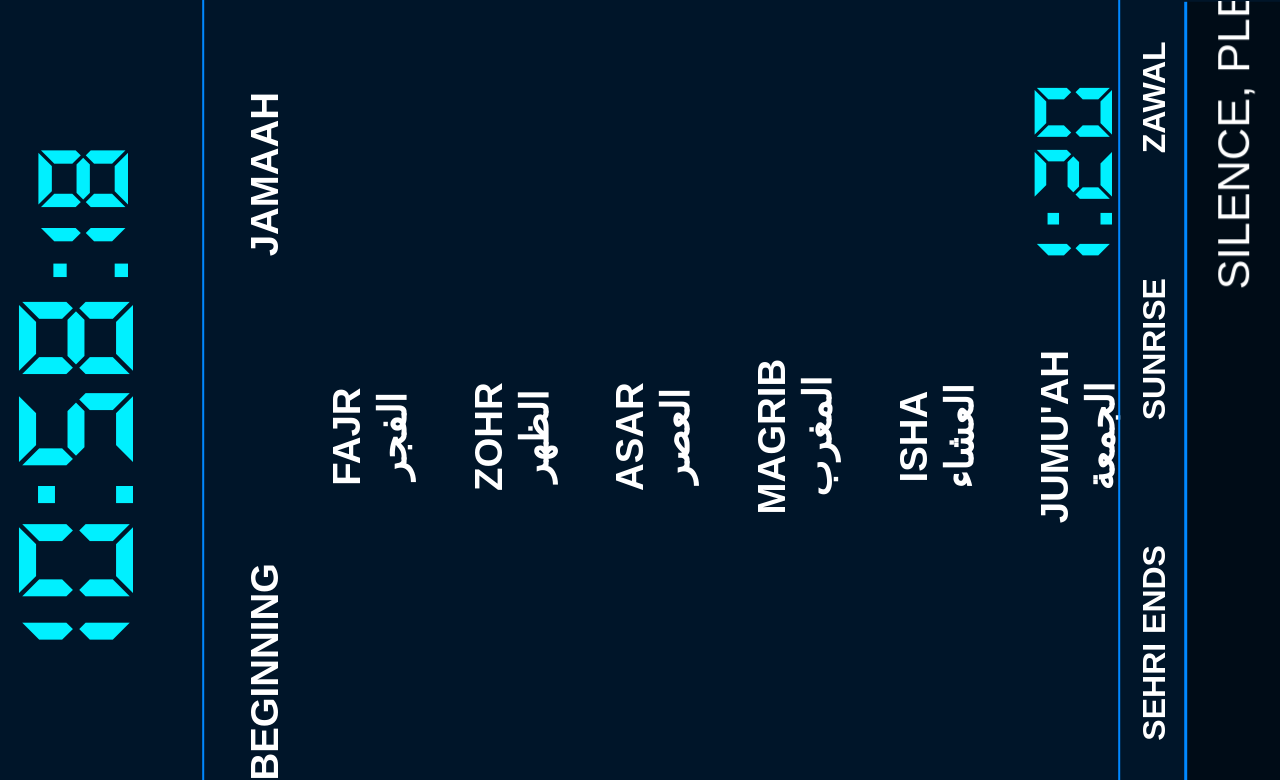
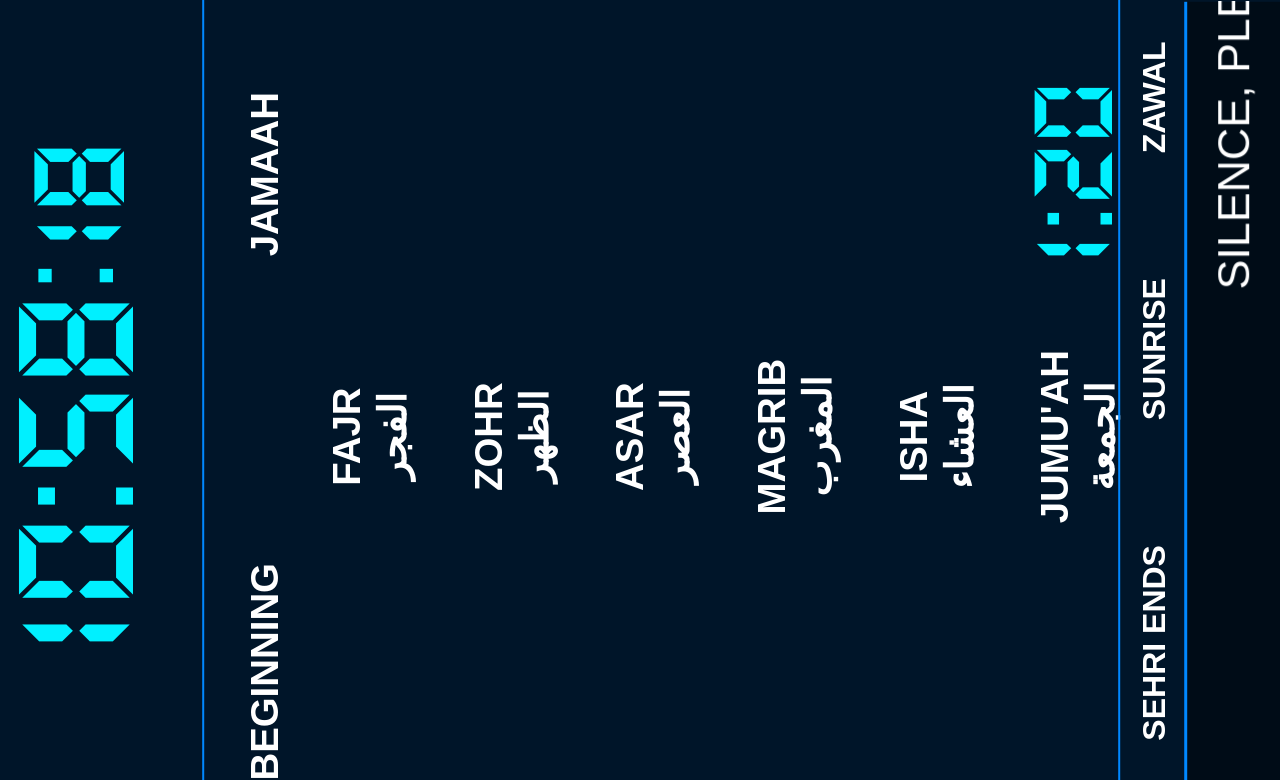
Before and after one commit to mohammedsajjadk/prayer-times, a Flask app: template templates/index.html in a window 1280 px wide. Shown: the top 780 px of the page. Run offline with Flask 2, Linux system fonts and the light colour scheme; the template is opened without the code that fills it, so the values that code supplies are empty; some web fonts are replaced.

Commit message:
more time fix

```diff
--- a/static/styles.css
+++ b/static/styles.css
@@ -118,8 +118,6 @@ body, html {
     /*padding-top: 2vh; /* Small padding at the top */
 }
 
-
-
 /* Time header at the top */
 .time-display {
     display: flex;
@@ -138,18 +136,30 @@ body, html {
     line-height: 1;
 }
 
+.time-sub::before {
+    content: ":";
+    font-family: 'DS-Digital', monospace;
+    font-size: 11vw;  /* Smaller than time-main */
+    font-weight: bold;
+    line-height: 1;
+    color: var(--highlight-color);
+    position: relative;
+    top: -0.05em; /* Fine-tune vertical alignment */
+    margin-right: 0.05em;
+}
+
 .time-sub {
     display: inline-flex;
     align-items: center;
-    margin-left: 0.5vw;
+    margin-left: 0.2vw; /* Reduced from 0.5vw for better spacing */
 }
 
 .seconds {
     font-family: 'DS-Digital', monospace;
-    font-size: 11vw;  /* Smaller than time-main */
+    font-size: 11vw;  /* Same size as the colon */
     font-weight: bold;
     line-height: 1;
-    transform: translateY(1vh); /* Slight adjustment to align with main time */
+    transform: translateY(0.5vh); /* Adjusted for vertical alignment */
 }
 
 /* Date below time */
--- a/templates/index.html
+++ b/templates/index.html
@@ -188,9 +188,9 @@
 
         // Create the time HTML
         var timeHtml = '<span class="time-main">' + hours + ':' + minutes + '</span>' +
-          '<span class="time-sub">' +
-          '<span class="seconds">:' + seconds + '</span>' +
-          '</span>';
+        '<span class="time-sub">' +
+        '<span class="seconds">' + seconds + '</span>' +
+        '</span>';
 
         // Update the display
         var timeDisplay = document.querySelector('.time-display');
@@ -748,7 +748,7 @@
             if (displayedSeconds) {
               var displayText = displayedSeconds.textContent;
               // Extract just the number from the format ":31"
-              var displayedSecondsValue = parseInt(displayText.replace(/\D/g, ''), 10);
+              var displayedSecondsValue = parseInt(displayText, 10);
 
               // If displayed time is off by more than 2 seconds, force update
               if (!isNaN(displayedSecondsValue) &&
```
